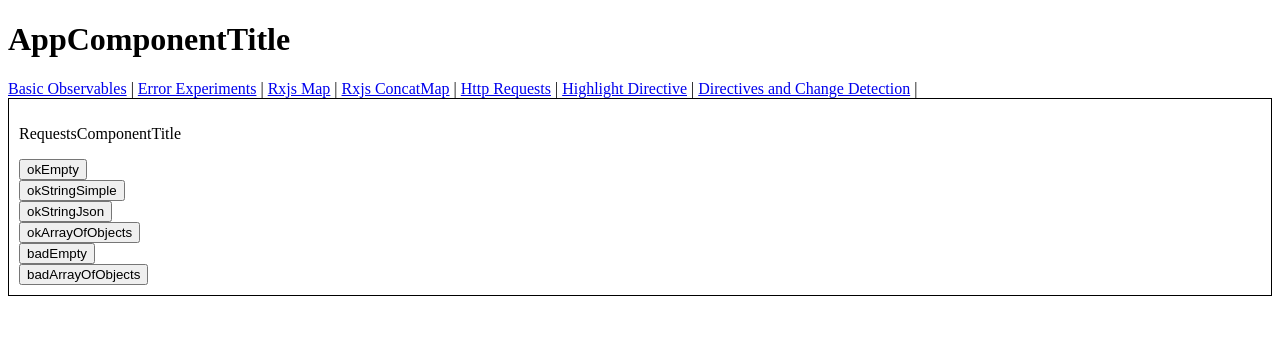
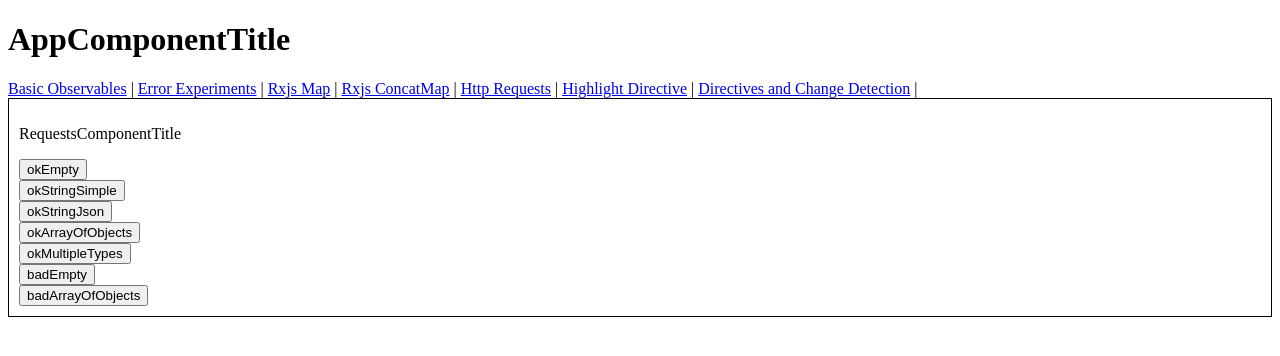
Before and after one commit to costin-branzas/angular-experiments-3, an Angular app: page /http-experiments/requests in a window 1280 px wide. Shown: the top 356 px of the page. Built offline with nearby package versions, Linux system fonts and the light colour scheme.

Commit message:
request with mutiple types of responses

```diff
--- a/src/app/http-experiments-module/components/requests.component.ts
+++ b/src/app/http-experiments-module/components/requests.component.ts
@@ -14,6 +14,7 @@ import { HttpClient, HttpHeaders } from '@angular/common/http';
   <button (click)='okStringSimple()'>okStringSimple</button> <br/>
   <button (click)='okStringJson()'>okStringJson</button> <br/>
   <button (click)='okArrayOfObjects()'>okArrayOfObjects</button> <br/>
+  <button (click)='okMultipleTypes()'>okMultipleTypes</button> <br/>
   <button (click)='badEmpty()'>badEmpty</button> <br/>
   <button (click)='badArrayOfObjects()'>badArrayOfObjects</button> <br/>
 
@@ -93,6 +94,19 @@ export class RequestsComponent {
     })
   }
 
+  okMultipleTypes() {
+    console.log("okMultipleTypes");
+
+    let getObservable = this.httpClient.get<void | string| DummyObject2[]>(this.apiUrl + "controller1/ok-multiple-types", this.generateOptions())
+
+    getObservable.subscribe({
+      next: (data) => {
+        console.log("okMultipleTypes response: ", data);
+      },
+      error: (error) => {console.log("okMultipleTypes error: ", error );}
+    })
+  }
+
   badEmpty() {
     console.log("badEmpty");
 
```
